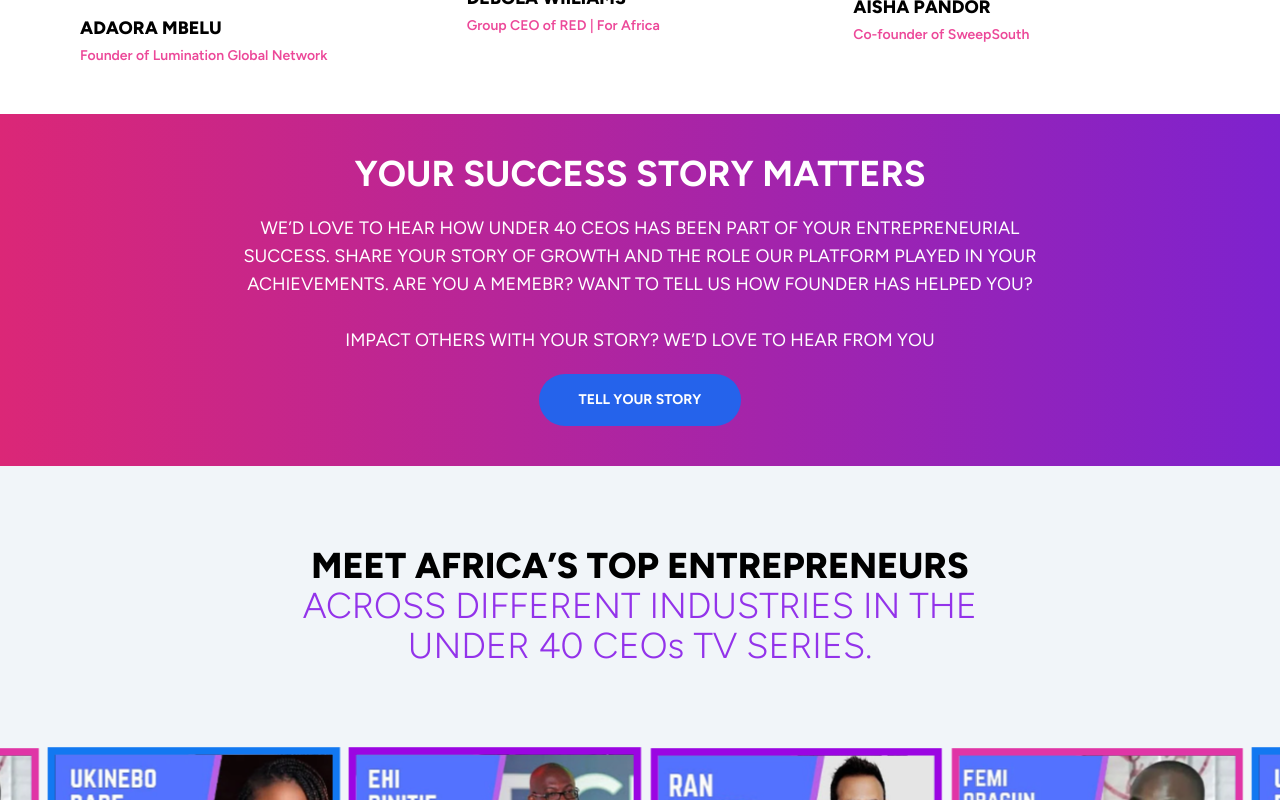
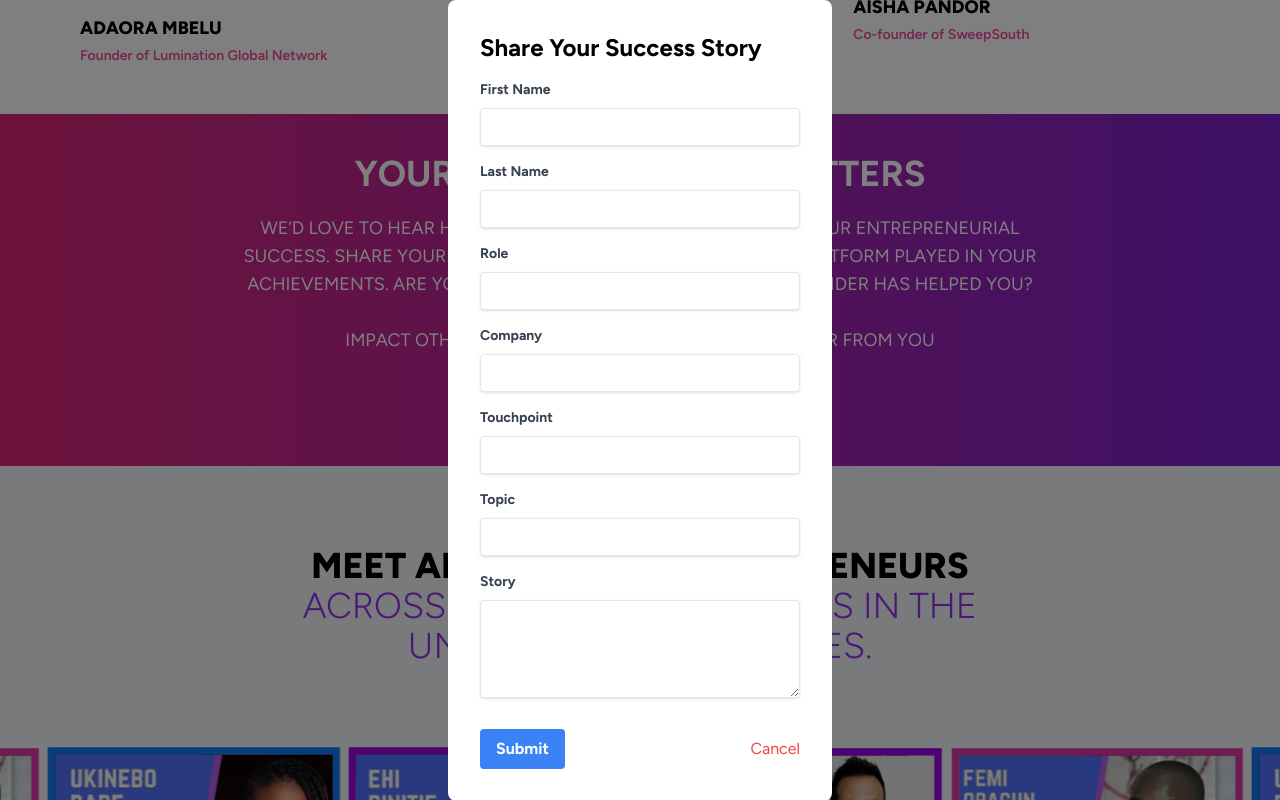
Before and after one commit to AbiodunVlad/U40CEOs-Full-Website-NextJS, a Next.js app: page /successStories in a window 1280 px wide. Both pictures are taken after a click on the button "TELL YOUR STORY". Shown: the part 2069-2869 px from the top of the page. Built offline with nearby package versions, Linux system fonts and the light colour scheme; no server answers.

Commit message:
Overlay form to take Success Stories

```diff
--- a/src/app/ScheduleACall/page.tsx
+++ b/src/app/ScheduleACall/page.tsx
@@ -58,7 +58,7 @@
 
         <div className="flex sm:flex-row flex-col text-black items-center text-base sm:text-2xl justify-center  mb-10">
           {" "}
-          <Calendly url="https://calendly.com/omonijoabiodun/30min" />
+          <Calendly url="https://calendly.com/under40ceos/one-on-one-meeting" />
         </div>
 
         {/* <div className="flex sm:flex-row flex-col text-black items-center text-base sm:text-2xl justify-center  mb-10">
--- a/src/app/about/ourWorks.tsx
+++ b/src/app/about/ourWorks.tsx
@@ -14,11 +14,13 @@
           <h6 className="text-base sm:text-2xl text-black font-bold mb-3">
             Drive Your Ambition
           </h6>
+
           <div className="flex flex-row gap-3 mb-3">
             <p className="text-xs text-black">with</p>
             <Image src="/icons/tinyMitsu.svg" alt="" width={20} height={20} />
             <Image src="/icons/tinySam.svg" alt="" width={40} height={20} />
           </div>
+
           <p className="text-base sm:text-2xl text-black leading-5">
             This entertaining series showcases members of Under 40 CEOs having a
             ride with influential industry leaders, while gaining invaluable
@@ -31,7 +33,7 @@
 
         <div className="w-full h-full md:w-3/5">
           <iframe
-            src="https://www.youtube.com/embed/6VSyCoBCzXY?si=Atwhzufq9IBnufba"
+            src="https://www.youtube.com/embed/videoseries?si=k5SDeMUYiQtT2AZo&amp;list=PLAF_Yddv4xV1chWYPVFb5jToM5-TLJLV1"
             className="w-full h-full"
             style={{ minHeight: "100%" }}
           />
@@ -41,7 +43,7 @@
       <div className="flex flex-col md:flex-row gap-10 items-center justify-center mb-10 sm:mb-16 md:mb-20 h-96">
         <div className="w-full md:w-3/5 h-full">
           <iframe
-            src="https://www.youtube.com/embed/6VSyCoBCzXY?si=Atwhzufq9IBnufba"
+            src="https://www.youtube.com/embed/videoseries?si=ctHcZ0ORyXkld58D&amp;list=PLAF_Yddv4xV2RL8zXWhpIQIiOdouz_ku2"
             className="w-full h-full"
           />
         </div>
@@ -90,7 +92,7 @@
 
         <div className="w-full md:w-3/5 h-full">
           <iframe
-            src="https://www.youtube.com/embed/6VSyCoBCzXY?si=Atwhzufq9IBnufba"
+            src="https://www.youtube.com/embed/videoseries?si=WqKYM7tTZdrT91d0&amp;list=PLAF_Yddv4xV2ncigjb9VODlmWn8u5FHe2"
             className="w-full h-full"
           />
         </div>
--- a/src/app/successStories/page.tsx
+++ b/src/app/successStories/page.tsx
@@ -29,6 +29,7 @@
 export default function SuccessStories() {
   const [stories, setStories] = useState<Stories[]>([]);
   const [currentPage, setCurrentPage] = useState(1);
+  const [showOverlay, setShowOverlay] = useState(false);
 
   useEffect(() => {
     async function fetchStories() {
@@ -404,9 +405,114 @@
           impact others with your story? we’d love to hear from you
         </p>
 
-        <button className="text-white text-sm font-bold bg-blue-600 rounded-full py-4 px-10 uppercase">
+        <button
+          className="text-white text-sm font-bold bg-blue-600 rounded-full py-4 px-10 uppercase"
+          onClick={() => setShowOverlay(true)}
+        >
           Tell Your Story
         </button>
+
+        <div>
+          {showOverlay && (
+            <div className="fixed inset-0 bg-black bg-opacity-50 flex justify-center items-center z-50">
+              <div className="bg-white rounded-lg p-8 w-96">
+                {" "}
+                <h2 className="text-2xl font-bold mb-4">
+                  Share Your Success Story
+                </h2>
+                <form>
+                  <div className="mb-4">
+                    <label className="block text-gray-700 text-sm font-bold mb-2">
+                      First Name
+                    </label>
+                    <input
+                      type="text"
+                      className="shadow appearance-none border rounded w-full py-2 px-3 text-gray-700 leading-tight focus:outline-none focus:shadow-outline"
+                    />
+                  </div>
+
+                  <div className="mb-4">
+                    <label className="block text-gray-700 text-sm font-bold mb-2">
+                      Last Name
+                    </label>
+                    <input
+                      type="text"
+                      className="shadow appearance-none border rounded w-full py-2 px-3 text-gray-700 leading-tight focus:outline-none focus:shadow-outline"
+                    />
+                  </div>
+
+                  <div className="mb-4">
+                    <label className="block text-gray-700 text-sm font-bold mb-2">
+                      Role
+                    </label>
+                    <input
+                      type="text"
+                      className="shadow appearance-none border rounded w-full py-2 px-3 text-gray-700 leading-tight focus:outline-none focus:shadow-outline"
+                    />
+                  </div>
+
+                  <div className="mb-4">
+                    <label className="block text-gray-700 text-sm font-bold mb-2">
+                      Company
+                    </label>
+                    <input
+                      type="text"
+                      className="shadow appearance-none border rounded w-full py-2 px-3 text-gray-700 leading-tight focus:outline-none focus:shadow-outline"
+                    />
+                  </div>
+
+                  <div className="mb-4">
+                    <label className="block text-gray-700 text-sm font-bold mb-2">
+                      Touchpoint
+                    </label>
+                    <input
+                      type="text"
+                      className="shadow appearance-none border rounded w-full py-2 px-3 text-gray-700 leading-tight focus:outline-none focus:shadow-outline"
+                    />
+                  </div>
+
+                  <div className="mb-4">
+                    <label className="block text-gray-700 text-sm font-bold mb-2">
+                      Topic
+                    </label>
+                    <input
+                      type="text"
+                      className="shadow appearance-none border rounded w-full py-2 px-3 text-gray-700 leading-tight focus:outline-none focus:shadow-outline"
+                    />
+                  </div>
+
+                  <div className="mb-6">
+                    <label className="block text-gray-700 text-sm font-bold mb-2">
+                      Story
+                    </label>
+                    <textarea
+                      className="shadow appearance-none border rounded w-full py-2 px-3 text-gray-700 leading-tight focus:outline-none focus:shadow-outline"
+                      rows={4}
+                    ></textarea>
+                  </div>
+
+                  {/* Submit Button */}
+                  <div className="flex items-center justify-between">
+                    <button
+                      type="submit"
+                      className="bg-blue-500 hover:bg-blue-700 text-white font-bold py-2 px-4 rounded focus:outline-none focus:shadow-outline"
+                    >
+                      Submit
+                    </button>
+
+                    <button
+                      type="button"
+                      className="text-red-500 hover:text-red-700"
+                      onClick={() => setShowOverlay(false)}
+                    >
+                      Cancel
+                    </button>
+                  </div>
+                </form>
+              </div>
+            </div>
+          )}
+        </div>
       </div>
       <TVseries />
       <Footer />
```
